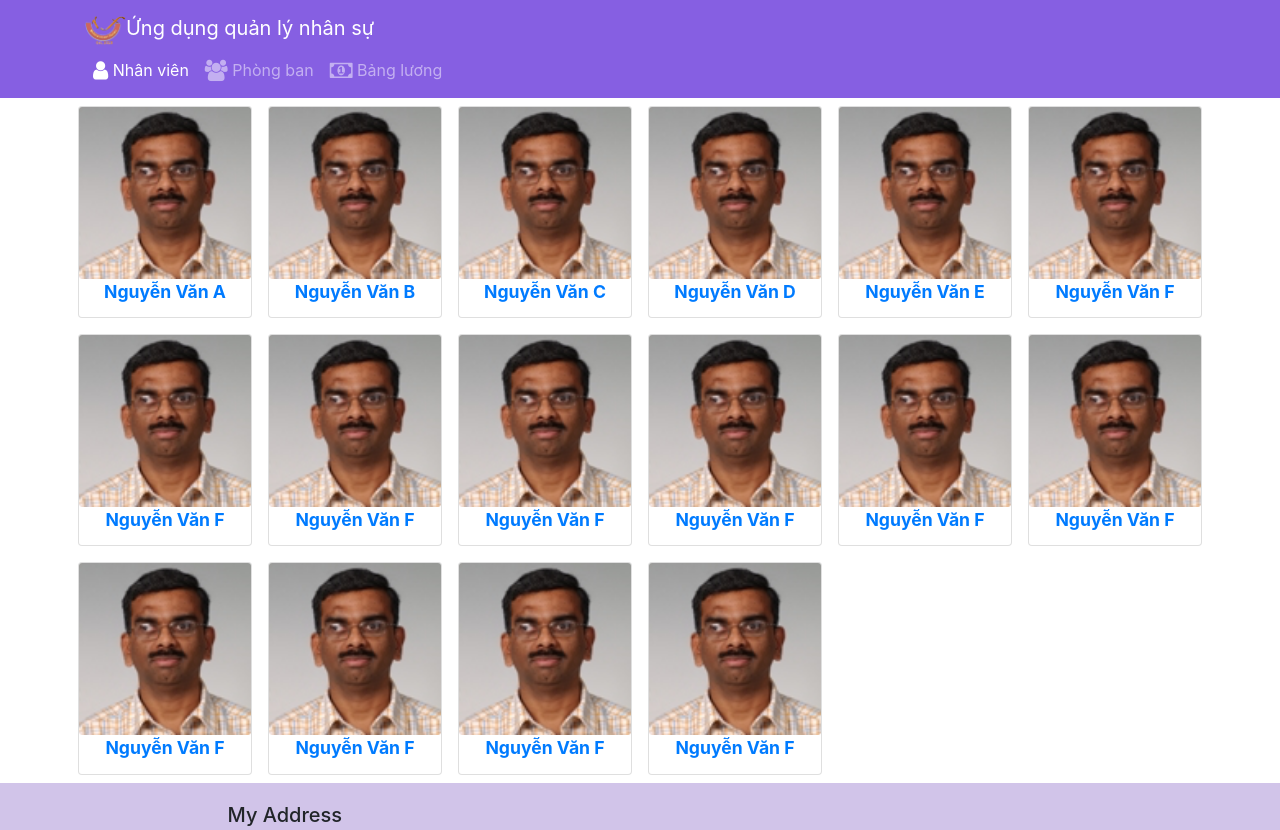
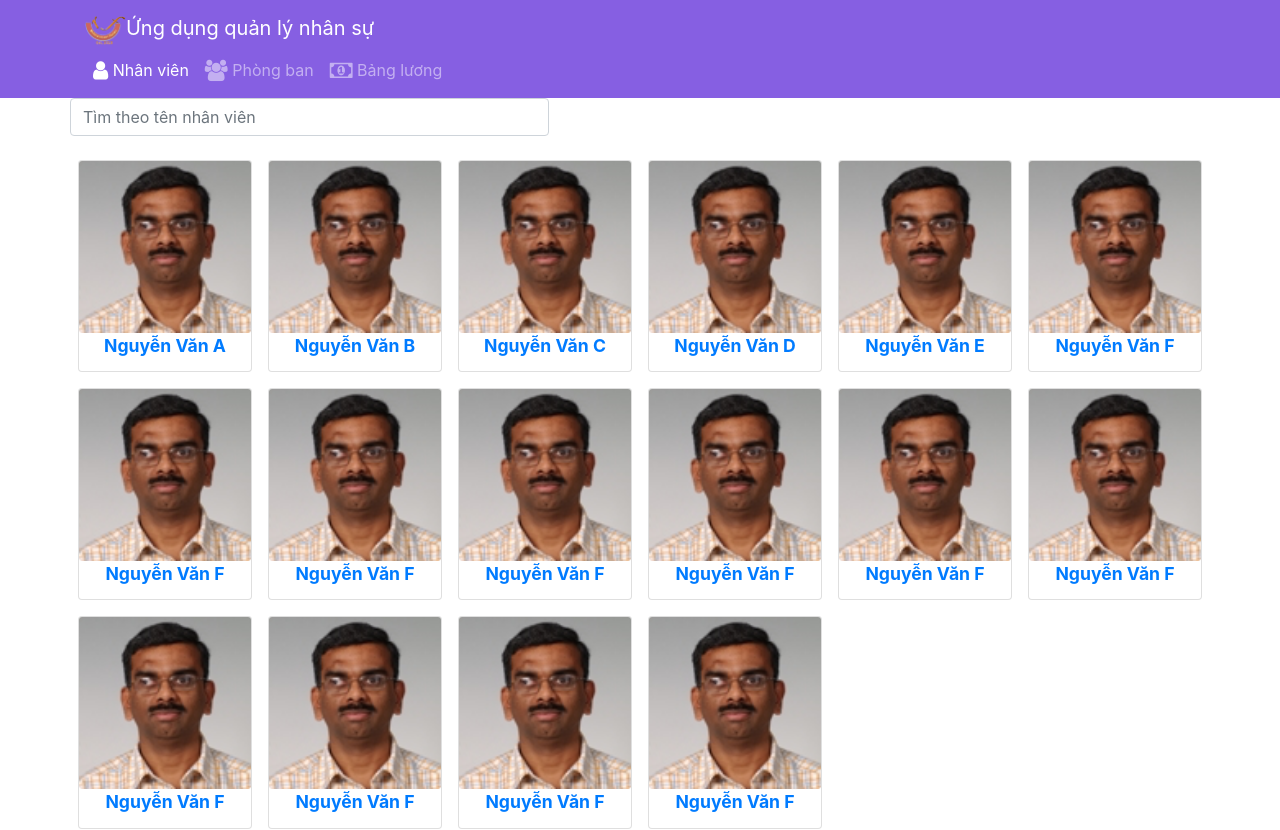
Before and after one commit to shineofichi/FUNiXReactJSASM, a React (Create React App) app: page /staffs in a window 1280 px wide. Shown: the top 830 px of the page. Built offline with nearby package versions, Linux system fonts and the light colour scheme.

Commit message:
Search Staff was done

```diff
--- a/src/components/StaffListComponent.js
+++ b/src/components/StaffListComponent.js
@@ -1,9 +1,18 @@
-import React from "react";
-import { Card, CardImg, CardTitle } from "reactstrap";
+import React, { useState } from "react";
+import { Card, CardImg, CardTitle, Form, FormGroup, Input } from "reactstrap";
 import { Link } from "react-router-dom";
 
 function StaffList({ staffs }) {
-  const stafflist = staffs.map((staff) => {
+  const [searchName, setSearchName] = useState("");
+
+  const OnChangeSearchInput = (event) => {
+    setSearchName(event.currentTarget.value);
+  };
+  const stafflist = staffs
+    .filter((staff) =>
+      staff.name.toLowerCase().includes(searchName.toLowerCase())
+    )
+    .map((staff) => {
       return (
         <div key={staff.id} className="col-12 col-md-4 col-lg-2 p-2">
           <Link to={`/staffs/${staff.id}`}>
@@ -17,6 +26,18 @@ function StaffList({ staffs }) {
     });
   return (
     <div className="container">
+      <div className="row">
+        <Form inline>
+          <FormGroup>
+            <Input
+              type="text"
+              placeholder="Tìm theo tên nhân viên"
+              size="40"
+              onChange={OnChangeSearchInput}
+            ></Input>
+          </FormGroup>
+        </Form>
+      </div>
       <div className="row">{stafflist}</div>
     </div>
   );
```
Also changed, not shown: src/components/SearchFormComponent.js (added, +19 -0 lines). Lines whose indentation alone changed are shown as unchanged.
